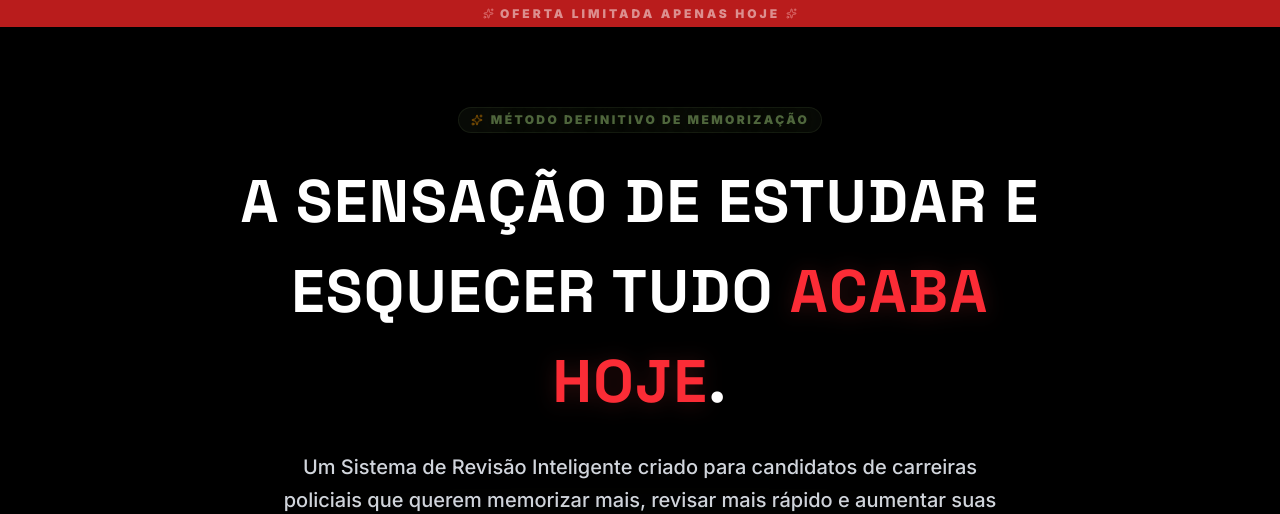
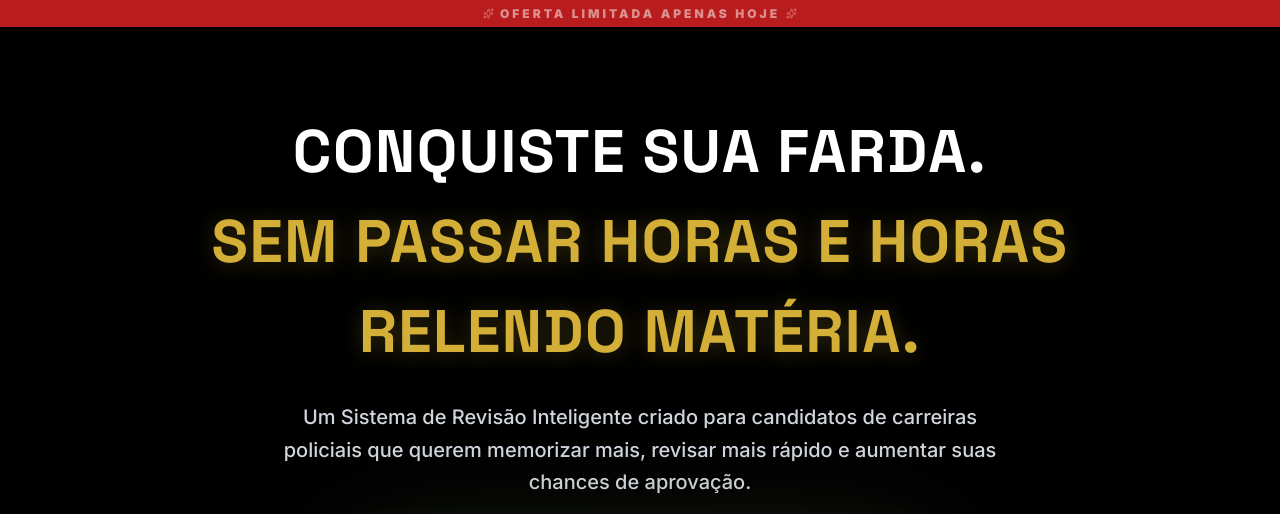
Before and after one commit to txalexandre12-arch/operacaoaprovado, a React (Vite) app: page / in a window 1280 px wide. Shown: the top 514 px of the page. Built offline with nearby package versions, Linux system fonts and the light colour scheme.

Commit message:
feat: update hero section and page title
Refactor the hero section messaging to focus on professional career goals and update the page title to align with broader police career offerings.

```diff
--- a/index.html
+++ b/index.html
@@ -60,7 +60,7 @@
 
     <meta charset="UTF-8" />
     <meta name="viewport" content="width=device-width, initial-scale=1.0" />
-    <title>Operação Aprovado PMBA 2026 | Material Completo de Estudo</title>
+    <title>Operação Aprovado | Carreiras Policiais</title>
     <meta name="description" content="Conquiste sua vaga na PMBA com o material mais focado do mercado. Apostila completa, mini simulados, método de revisão e estratégia de aprovados. Acesso imediato!" />
     <link rel="icon" type="image/svg+xml" href="/favicon.svg" />
     <script
--- a/src/components/Hero.tsx
+++ b/src/components/Hero.tsx
@@ -14,15 +14,14 @@ export function Hero() {
         transition={{ duration: 0.8 }}
         className="flex flex-col items-center px-4 relative z-10 w-full max-w-4xl text-center"
       >
-        {/* Floating badge */}
-        <div className="inline-flex items-center gap-2 px-3 py-1 bg-primary/10 border border-primary/20 text-primary text-[10px] md:text-xs font-black uppercase tracking-[0.2em] rounded-full mb-6 text-glow">
-          <Sparkles size={12} className="animate-pulse text-amber-500" />
-          <span>Método Definitivo de Memorização</span>
-        </div>
+
 
         {/* Headline */}
         <h1 className="text-3xl sm:text-4xl md:text-5xl lg:text-6xl font-extrabold text-white leading-snug sm:leading-tight md:leading-normal uppercase tracking-wide max-w-4xl mb-6 font-display">
-          A SENSAÇÃO DE ESTUDAR E ESQUECER TUDO <span className="text-red-500 font-extrabold filter drop-shadow-[0_2px_10px_rgba(239,68,68,0.2)]">ACABA HOJE</span>.
+          CONQUISTE SUA FARDA.<br className="hidden sm:inline" />{" "}
+          <span className="text-[#d4af37] font-extrabold filter drop-shadow-[0_2px_10px_rgba(212,175,55,0.25)]">
+            SEM PASSAR HORAS E HORAS RELENDO MATÉRIA.
+          </span>
         </h1>
 
         {/* Subheadline */}
```
